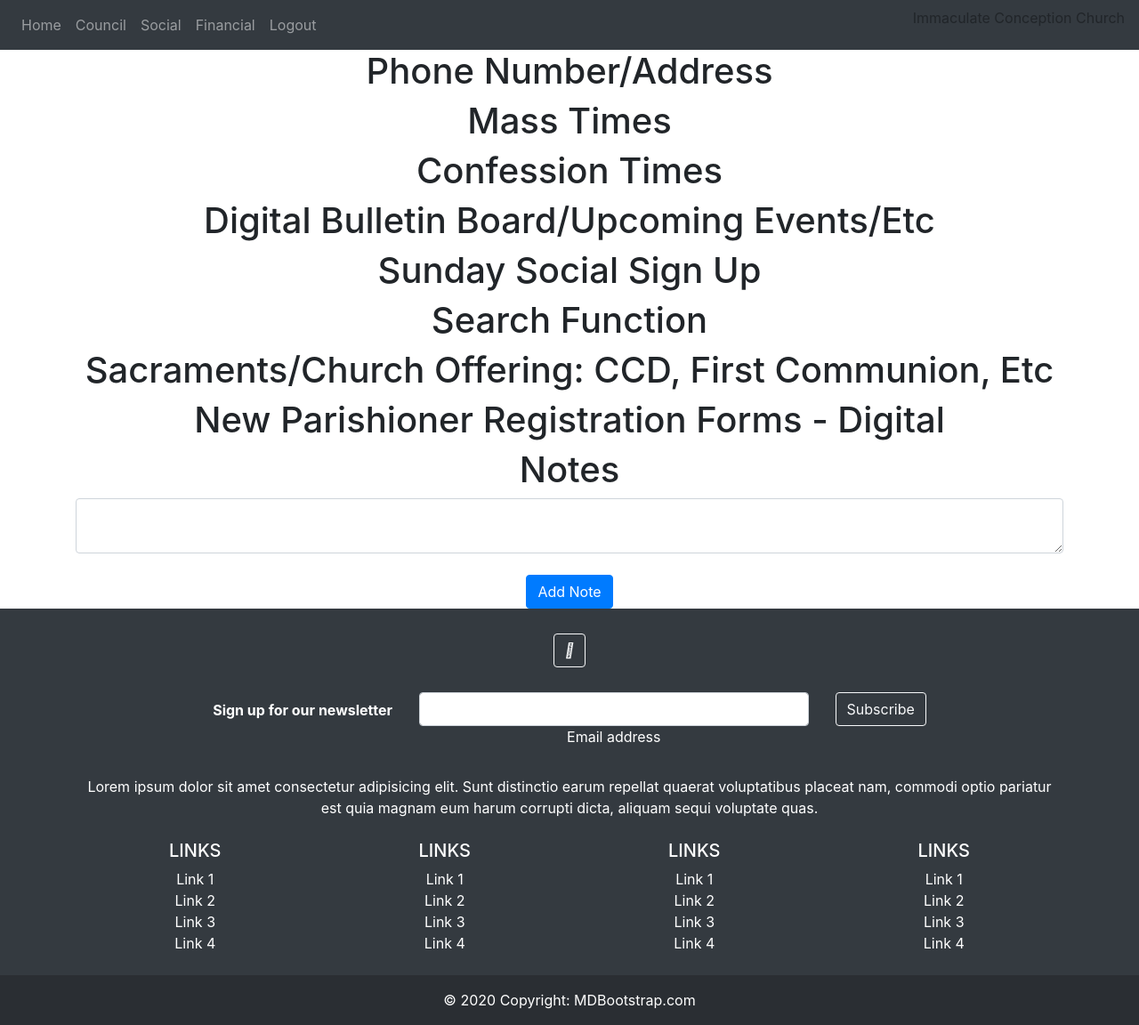
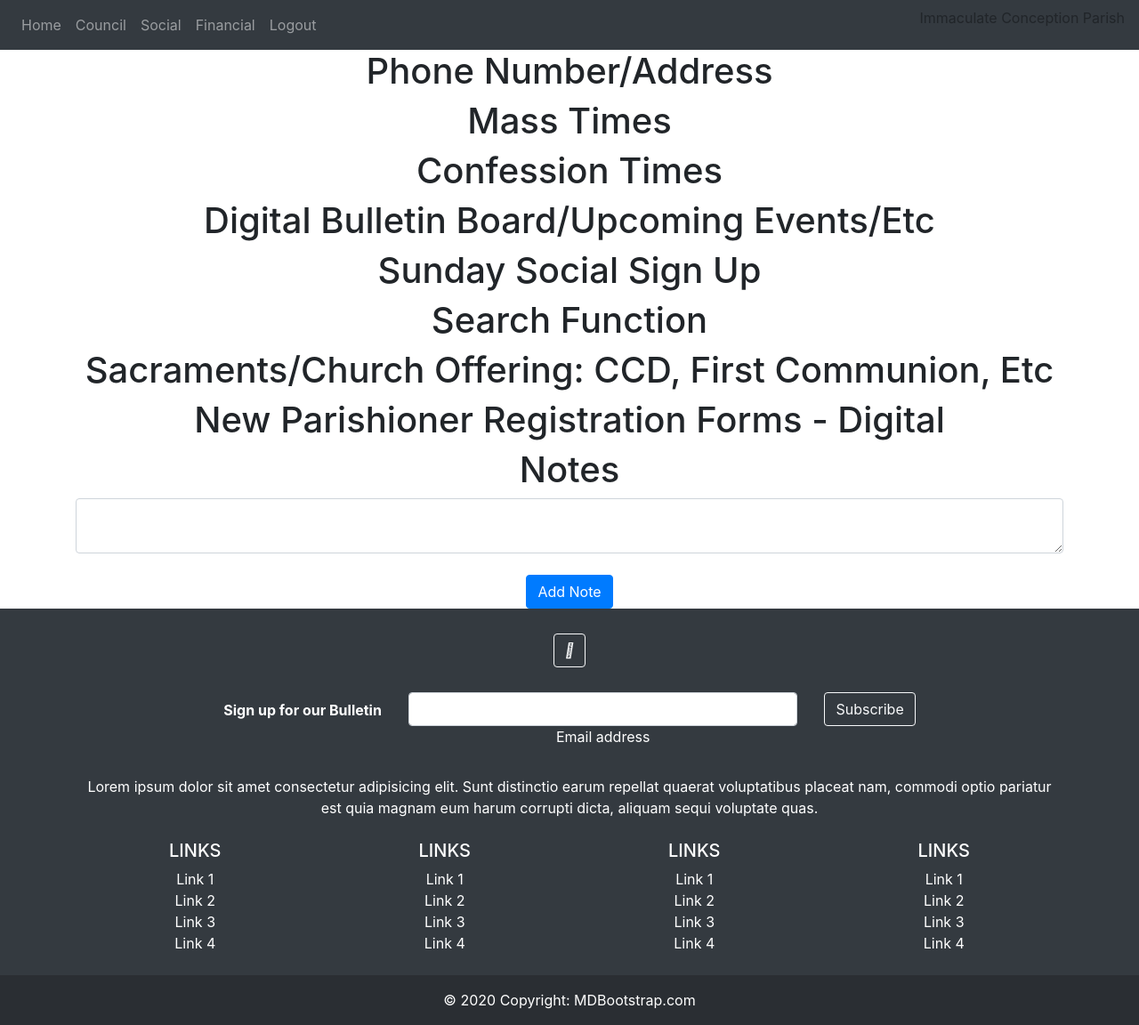
Before and after one commit to johndolacjr/ImmaculateConceptionCopperton, a Flask app: page / in a window 1280 px wide. Shown: the whole page at 89% size. Run offline with Flask 2, Linux system fonts and the light colour scheme; the visitor is signed in with stand-in values (Sample User, id 1); data comes from the database, SQL or seed files in the repository; data that the repository does not hold is empty; some libraries are stand-ins or nearby versions.

Commit message:
tweaked some verbiage and naming conventions

```diff
--- a/website/templates/base.html
+++ b/website/templates/base.html
@@ -15,7 +15,7 @@
           crossorigin="anonymous"
         />
 
-        <title>{% block title %}Home{% endblock %}</title>
+        <title>{% block title %}Immaculate Conception of Copperton{% endblock %}</title>
       </head>
   <body>
     <nav class="navbar navbar-expand-lg navbar-dark bg-dark">
@@ -42,7 +42,7 @@
         </div>
       </div>
       <div class="navbar-dark" id="navbar-content">
-        <p class="nav-dark" id="navbar-content" href="/">Immaculate Conception Church</p>
+        <p class="nav-dark" id="navbar-content" href="/">Immaculate Conception Parish</p>
       </div>
     </nav>
 
@@ -75,7 +75,7 @@
 
       <!-- Facebook -->
       <a class="btn btn-outline-light btn-floating m-1" href="https://www.facebook.com/ImmaculateConceptionCopperton" role="button">
-        <i class="fab fa-facebook-f"></i>
+        <i class="fa-brands fa-facebook-f"></i>
       </a>
 
       <!-- Twitter -->
@@ -109,7 +109,7 @@
           <!--Grid column-->
           <div class="col-auto">
             <p class="pt-2">
-              <strong>Sign up for our newsletter</strong>
+              <strong>Sign up for our Bulletin</strong>
             </p>
           </div>
           <!--Grid column-->
```
